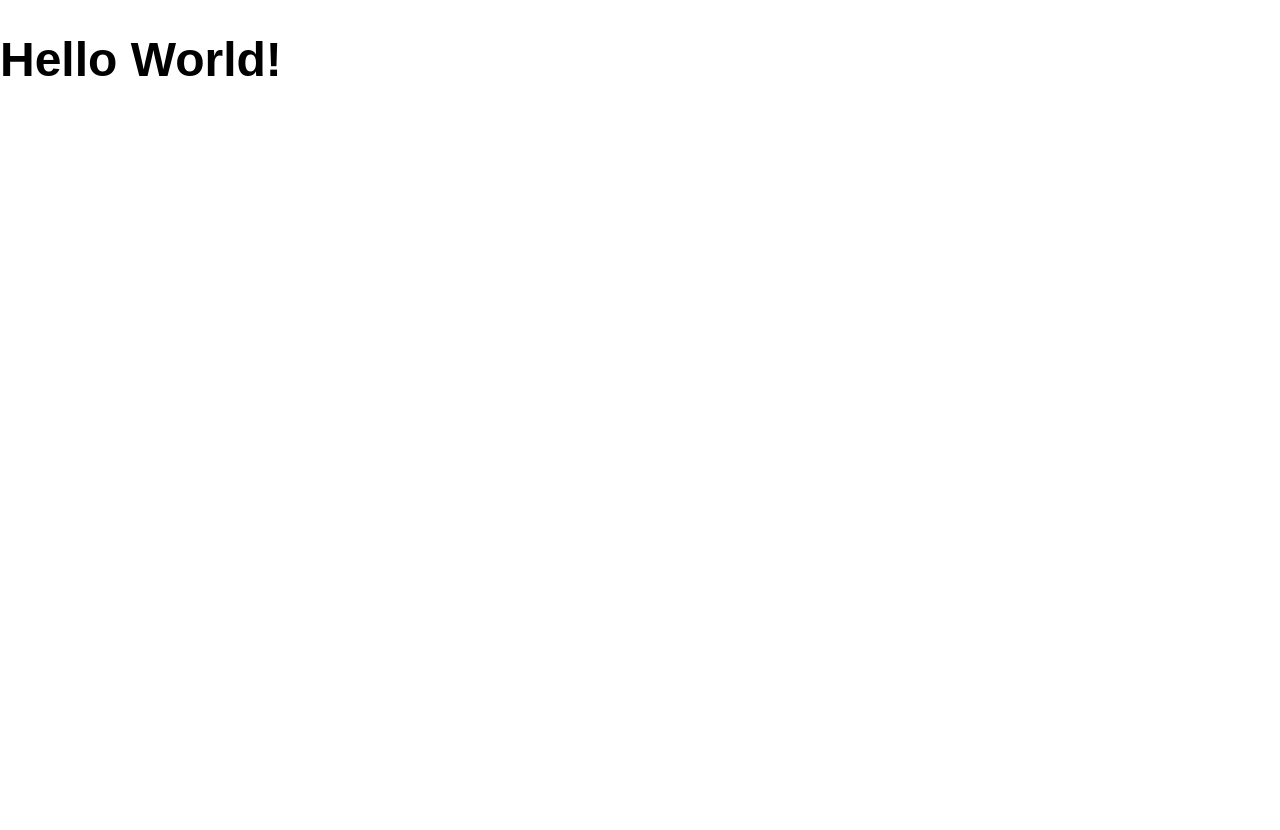
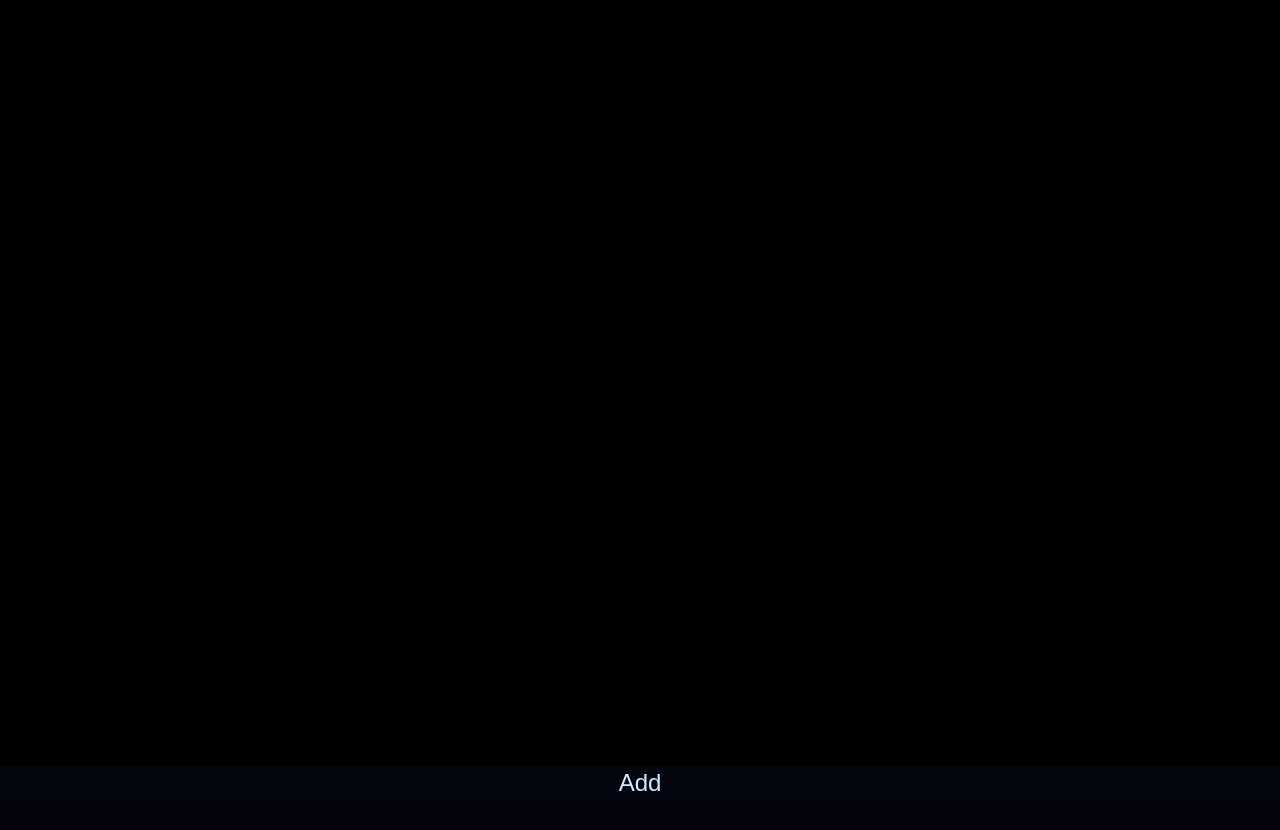
Before and after one commit to soryy708/Palette, a React app: page / in a window 1280 px wide. After the commit the page ends 800 px from the top, so only its background shows below. Built offline with nearby package versions, Linux system fonts and the light colour scheme.

Commit message:
Impl add random colors & remove them

```diff
--- /dev/null
+++ b/src/app/color.ts
@@ -0,0 +1,5 @@
+export type Color = {
+    r: number;
+    g: number;
+    b: number;
+};
--- /dev/null
+++ b/src/app/index.tsx
@@ -0,0 +1,42 @@
+import React, { useState } from 'react';
+import Stripes from './stripes';
+import { Color } from './color';
+
+const App: React.FunctionComponent = () => {
+    const [stripes, setStripes] = useState<{color: Color}[]>([]);
+
+    return <div className="page flexColumn">
+        <div className="pageTop flexColumn">
+            <Stripes
+                items={stripes}
+                onRemove={itemIndex => {
+                    const item = stripes[itemIndex];
+                    setStripes(prevStripes => {
+                        const index = prevStripes.findIndex(it => it === item);
+                        if (index === -1) {
+                            return prevStripes;
+                        }
+                        return [...prevStripes.slice(0, index), ...prevStripes.slice(index + 1)];
+                    });
+                }}
+            />
+        </div>
+        <div className="pageBottom">
+            <button
+                type="button"
+                onClick={() => {
+                    setStripes(prevStripes => [...prevStripes, {color: {
+                        r: Math.floor(Math.random() * 255),
+                        g: Math.floor(Math.random() * 255),
+                        b: Math.floor(Math.random() * 255),
+                    }}]);
+                }}
+                style={{width: '100%'}}
+            >
+                Add
+            </button>
+        </div>
+    </div>;
+};
+
+export default App;
--- /dev/null
+++ b/src/app/stripes/index.tsx
@@ -0,0 +1,26 @@
+import React from 'react';
+import Stripe from './stripe';
+import { Color } from '../color';
+
+type Item = {
+    color: Color;
+};
+
+type StripesProps = {
+    items?: Item[];
+    onRemove: (itemIndex: number) => void;
+};
+
+const Stripes: React.FunctionComponent<StripesProps> = (props: StripesProps) => {
+    return <div className="stripes">
+        {(props.items || []).map((item, i) =>
+            <Stripe
+                key={JSON.stringify(item)}
+                color={item.color}
+                onRemove={() => props.onRemove(i)}
+            />
+        )}
+    </div>;
+};
+
+export default Stripes;
--- /dev/null
+++ b/src/app/stripes/stripe.tsx
@@ -0,0 +1,88 @@
+import React, { useState, useEffect } from 'react';
+import { Color } from '../color';
+
+type StripeProps = {
+    color: Color;
+    onRemove: () => void;
+};
+
+const Stripe: React.FunctionComponent<StripeProps> = (props: StripeProps) => {
+    const [active, setActive] = useState(false);
+
+    useEffect(() => {
+        setTimeout(() => {
+            setActive(true);
+        }, 10);
+    }, []);
+
+    const getBackgroundColor = () => ({r: props.color.r, g: props.color.g, b: props.color.b});
+    const getTextColor = (): Color => {
+        /**
+         *
+         * @param colorChannel between 0 and 255
+         * @returns linearized value between 0.0 and 1.0
+         */
+        const linearizeColor = (colorChannel: number) => {
+            if (colorChannel/255 <= 0.04045) {
+                return colorChannel/255 / 12.92;
+            } else {
+                return Math.pow((colorChannel/255 + 0.055) / 1.055, 2.4);
+            }
+        };
+
+        /**
+         *
+         * @param r between 0 and 255
+         * @param g between 0 and 255
+         * @param b between 0 and 255
+         * @returns between 0.0 and 1.0
+         */
+        const rgbToLuminance = (r: number, g: number, b: number): number =>
+            0.2126 * linearizeColor(r) +
+            0.7152 * linearizeColor(g) +
+            0.0722 * linearizeColor(b);
+        const colorToLuminance = (color: Color): number => rgbToLuminance(color.r, color.g, color.b);
+        /**
+         *
+         * @param luminance between 0.0 and 1.0
+         * @returns between 0 and 100
+         */
+        const luminanceToPerceivedLightness = (luminance: number): number => {
+            if (luminance <= (216/24389)) {
+                return luminance * (24389/27);
+            } else {
+                return Math.pow(luminance, (1/3)) * 116 - 16;
+            }
+        };
+        const backgroundPerceivedLightness = luminanceToPerceivedLightness(colorToLuminance(getBackgroundColor()));
+        if (backgroundPerceivedLightness > 50) {
+            return {r: 0, g: 0, b: 0};
+        }
+        return {r: 255, g: 255, b: 255};
+    };
+    const colorToCss = (color: Color) => `rgb(${color.r}, ${color.g}, ${color.b})`;
+
+    return <div
+        className={'stripe' + (active ? ' active' : '')}
+        style={{backgroundColor: colorToCss(getBackgroundColor())}}
+    >
+        <span style={{color: colorToCss(getTextColor())}}>
+            RGB ({props.color.r}, {props.color.g}, {props.color.b})
+        </span>
+        <div className="buttons">
+            <button
+                type="button"
+                onClick={() => {
+                    setActive(false);
+                    setTimeout(() => {
+                        props.onRemove();
+                    }, 400);
+                }}
+            >
+                Remove
+            </button>
+        </div>
+    </div>;
+};
+
+export default Stripe;
--- a/src/index.tsx
+++ b/src/index.tsx
@@ -1,9 +1,6 @@
 import React from 'react';
 import ReactDom from 'react-dom';
+import App from './app';
 import './style/style.scss'; // eslint-disable-line import/no-unassigned-import
 
-const App: React.FunctionComponent = () => {
-    return <h1>Hello World!</h1>;
-};
-
 ReactDom.render(<App/>, document.getElementById('root'));
--- /dev/null
+++ b/src/style/_stripes.scss
@@ -0,0 +1,38 @@
+.stripes {
+    height: 100%;
+    flex-grow: 1;
+    display: flex;
+    flex-direction: row;
+    overflow-x: auto;
+
+    .stripe {
+        position: relative;
+        flex-grow: 1;
+        display: flex;
+        align-items: center;
+        justify-content: center;
+        overflow: hidden;
+
+        max-width: 0;
+        opacity: 0;
+        transition: max-width 0.3s linear, opacity 0.2s ease-out;
+        &.active {
+            max-width: 100%;
+            opacity: 1;
+        }
+
+        .buttons {
+            display: flex;
+            flex-direction: column;
+            position: absolute;
+            bottom: 0;
+            left: 0;
+            width: 100%;
+
+            button {
+                margin: 0;
+                padding: 0;
+            }
+        }
+    }
+}
--- a/src/style/style.scss
+++ b/src/style/style.scss
@@ -1,3 +1,5 @@
+@import 'stripes.scss';
+
 html {
     height: 100%;
 }
@@ -8,4 +10,43 @@ body {
     padding: 0;
     height: 100%;
     font-family: sans-serif;
+    background-color: #02030d;
+    color: #cef;
 }
+
+button {
+    font-size: 1em;
+    border: none;
+    background-color: #04060f;
+    color: #cef;
+    cursor: pointer;
+    padding: 0.125em 0.75em;
+
+    &:hover {
+        background-color: lighten(#04060f, 5%);
+    }
+}
+
+.flexColumn {
+    display: flex;
+    flex-direction: column;
+}
+
+$pageWidth: 1280px;
+
+.page {
+    width: 100%;
+    max-width: $pageWidth;
+    min-height: 100vh;
+    margin: auto;
+    background-color: #000;
+    box-shadow: 0 0 16px #000;
+
+    @media screen and (max-width: $pageWidth) {
+        box-shadow: none;
+    }
+}
+
+.pageTop {
+    flex-grow: 1;
+}
```
